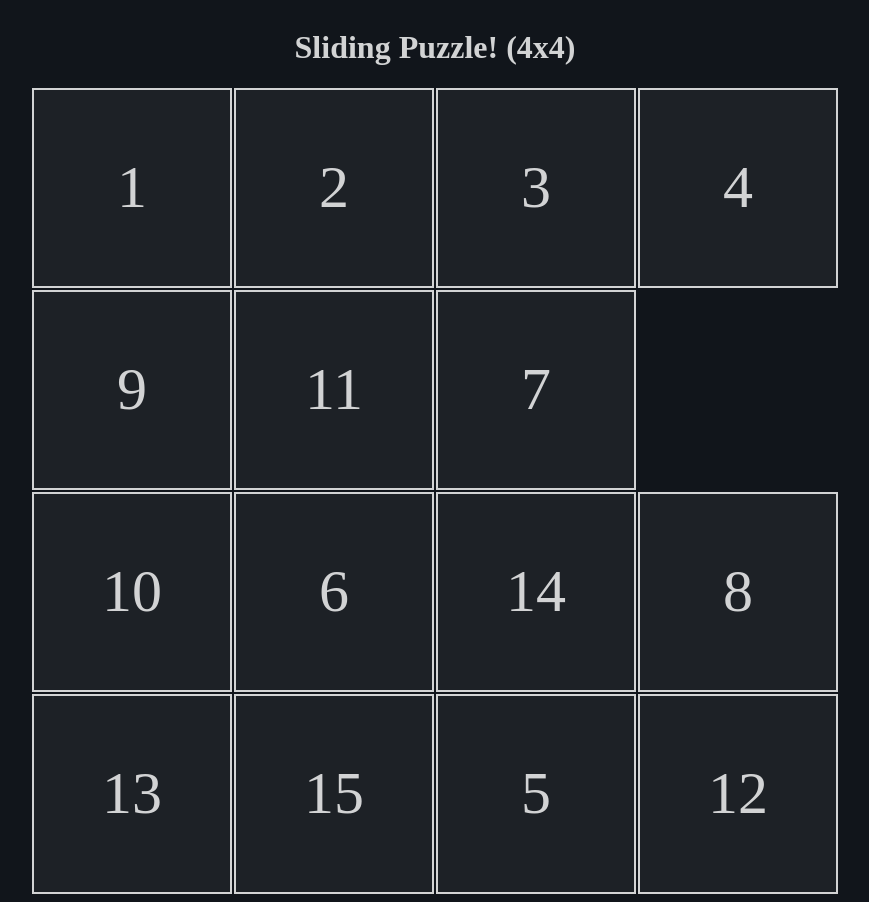
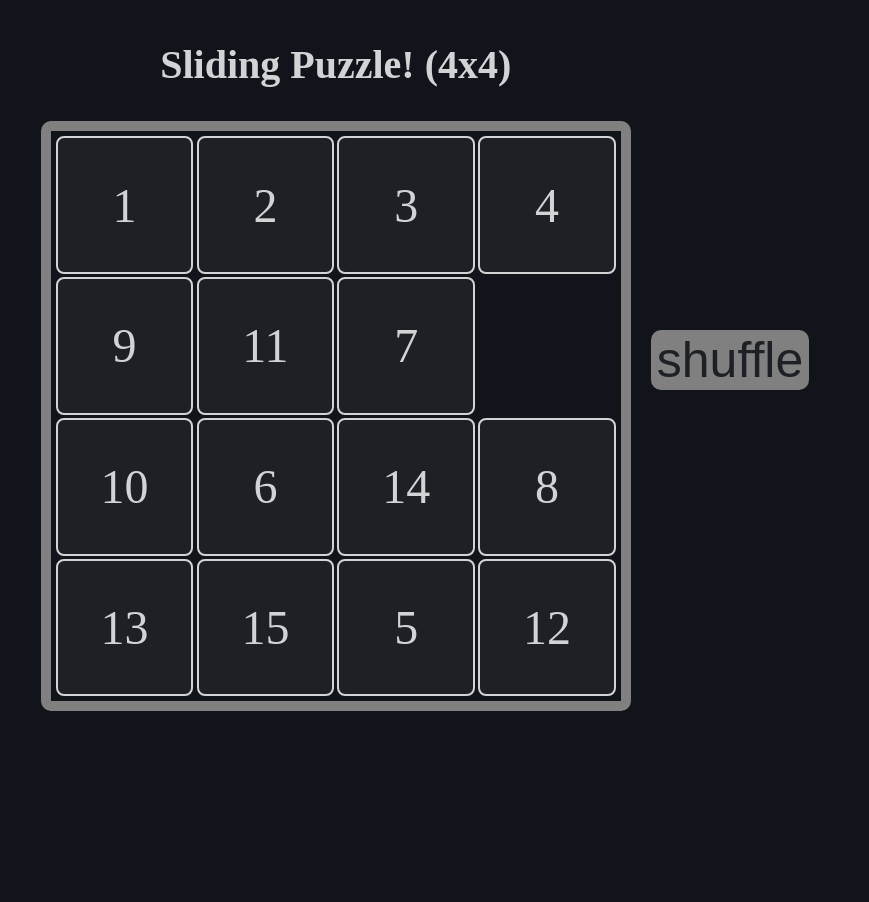
Before and after one commit to leego0221/sliding-puzzle, a plain HTML site: page index.html in a window 1280 px wide. Shown: the whole page, without its empty margins (205-1074 px from the left). After the commit the page ends 800 px from the top, so only its background shows below. Drawn offline with Linux system fonts and the light colour scheme.

Commit message:
슬라이딩 퍼즐 ver 1.2
퍼즐 사이즈 변경 & 셔플 기능 추가

```diff
--- a/index.html
+++ b/index.html
@@ -8,24 +8,12 @@
     <link rel="stylesheet" href="styles.css" />
   </head>
   <body>
-    <h1 id="title">Sliding Puzzle! (4x4)</h1>
-    <div class="border">
-      <div class="block" id="n1">1</div>
-      <div class="block" id="n2">2</div>
-      <div class="block" id="n3">3</div>
-      <div class="block" id="n4">4</div>
-      <div class="block" id="n5">5</div>
-      <div class="block" id="n6">6</div>
-      <div class="block" id="n7">7</div>
-      <div class="block" id="n8">8</div>
-      <div class="block" id="n9">9</div>
-      <div class="block" id="n10">10</div>
-      <div class="block" id="n11">11</div>
-      <div class="block" id="n12">12</div>
-      <div class="block" id="n13">13</div>
-      <div class="block" id="n14">14</div>
-      <div class="block" id="n15">15</div>
-      <div class="block" id="n16"></div>
+    <div id="board">
+      <h2 id="title"></h2>
+      <div id="border"></div>
+    </div>
+    <div id="buttons">
+      <button id="shuffle-btn">shuffle</button>
     </div>
     <script src="script.js"></script>
   </body>
--- a/script.js
+++ b/script.js
@@ -1,19 +1,37 @@
-const block = document.querySelectorAll(".block");
+let size; // 블록의 가로 세로 크기
+let index, pointedNum, prevPointedNum;
 
-const TO_LEFT = -1;
-const TO_RIGHT = 1;
-const TO_UP = -4;
-const TO_DOWN = 4;
+const shuffleButton = document.getElementById("shuffle-btn");
 
-const START = 15;
-let pointedNum = START;
-let prevPointedNum = START;
-block[START].classList.add("pointed");
-block[START].classList.add("prev-pointed");
+function makePuzzle(num) {
+  const title = document.getElementById("title");
+  const border = document.getElementById("border");
+  title.innerText = `Sliding Puzzle! (${num}x${num})`;
+  size = num;
+  index = num * num - 1;
+
+  for (let i = 0; i < num * num; i++) {
+    const block = document.createElement("div");
+    block.className = "block";
+    block.id = `n${i + 1}`;
+    block.innerText = i + 1;
+    border.appendChild(block);
+
+    if (i === index) {
+      block.classList.add("pointed");
+      block.classList.add("prev-pointed");
+      block.innerText = "";
+    }
+  }
+
+  pointedNum = index;
+  prevPointedNum = index;
+  border.style.gridTemplateColumns = `repeat(${num}, 1fr)`;
+}
 
 function swapBlock(key) {
-  // 정해진 키 외의 값이 들어오면 버그 생김
-  if (key === TO_LEFT || key === TO_RIGHT || key === TO_UP || key === TO_DOWN) {
+  // 정해진 키(-1, 1, -size, size) 외의 값이 들어오면 버그 생김
+  if (Math.abs(key) === 1 || Math.abs(key) === size) {
     // 클래스 변경
     block[pointedNum].classList.remove("pointed");
     block[pointedNum + key].classList.add("pointed");
@@ -31,18 +49,18 @@ function swapBlock(key) {
 }
 
 function shuffleBlock() {
-  for (let i = 0; i < 200; i++) {
+  for (let i = 0; i < size * 50; i++) {
     let num = Math.floor(Math.random() * 4) + 10;
-    if (num === 10 && pointedNum % 4 !== 0) {
-      num = TO_LEFT;
-    } else if (num === 11 && pointedNum % 4 !== 3) {
-      num = TO_RIGHT;
-    } else if (num === 12 && pointedNum > 3) {
-      num = TO_UP;
-    } else if (num === 13 && pointedNum < 12) {
-      num = TO_DOWN;
+    if (num === 10 && pointedNum % size !== 0) {
+      num = -1;
+    } else if (num === 11 && pointedNum % size !== size - 1) {
+      num = 1;
+    } else if (num === 12 && pointedNum > size - 1) {
+      num = -size;
+    } else if (num === 13 && pointedNum < size * (size - 1)) {
+      num = size;
     } else {
-      num = 0; // 정해진 숫자 외 다른 것은 아무 일도 일어나지 않음
+      num = 0; // 0은 겉으로 아무 일도 일어나지 않음
     }
     swapBlock(num);
   }
@@ -61,23 +79,27 @@ function checkPuzzle() {
   });
 
   // 다 맞췄을 시 동작
-  if (check === 15) {
+  if (check === size * size - 1) {
     setTimeout(() => {
       alert("퍼즐을 다 맞췄습니다! 확인 버튼을 누르면 다시 섞입니다.");
       shuffleBlock();
-    }, 1000);
+    }, 100);
   }
 }
 
+function simpleCheck() {
+  if (block[block.length - 1].classList.contains("pointed")) checkPuzzle();
+}
+
 window.addEventListener("keydown", (event) => {
-  if (event.key === "ArrowLeft" && pointedNum % 4 !== 0) {
-    swapBlock(TO_LEFT);
-  } else if (event.key === "ArrowRight" && pointedNum % 4 !== 3) {
-    swapBlock(TO_RIGHT);
-  } else if (event.key === "ArrowUp" && pointedNum > 3) {
-    swapBlock(TO_UP);
-  } else if (event.key === "ArrowDown" && pointedNum < 12) {
-    swapBlock(TO_DOWN);
+  if (event.key === "ArrowLeft" && pointedNum % size !== 0) {
+    swapBlock(-1);
+  } else if (event.key === "ArrowRight" && pointedNum % size !== size - 1) {
+    swapBlock(1);
+  } else if (event.key === "ArrowUp" && pointedNum > size - 1) {
+    swapBlock(-size);
+  } else if (event.key === "ArrowDown" && pointedNum < size * (size - 1)) {
+    swapBlock(size);
   }
 
   // 퍼즐 맞췄는지 확인
@@ -86,4 +108,14 @@ window.addEventListener("keydown", (event) => {
   }
 });
 
+shuffleButton.addEventListener("click", () => {
+  shuffleBlock();
+  simpleCheck();
+});
+
+makePuzzle(4);
+const block = document.querySelectorAll(".block");
+
 shuffleBlock(); // 처음 셔플
+
+simpleCheck(); // 혹시 모를 맨 처음 체크
--- a/styles.css
+++ b/styles.css
@@ -2,32 +2,59 @@ body {
   display: flex;
   justify-content: center;
   align-items: center;
-  flex-direction: column;
   background-color: #11151b;
 }
 
-h1 {
+#title {
   color: #d2d3d4;
+  font-size: 40px;
+  text-align: center;
 }
 
-.border {
+#border {
   display: grid;
-  grid-template-columns: repeat(4, 1fr);
-  gap: 2px;
+  gap: 0.2rem;
+  width: 35rem;
+  height: 35rem;
+  padding: 5px;
+  border: 10px solid grey;
+  border-radius: 10px;
 }
 
 .block {
   display: grid;
   place-items: center;
-  width: 200px;
-  height: 200px;
+  width: 100%;
+  height: 100%;
+  font-size: 3rem;
   color: #d2d3d4;
   background-color: #1d2126;
-  font-size: 60px;
+  border: 2px solid #d2d3d4;
+  border-radius: 0.5rem;
   box-sizing: border-box;
-  border: 2px solid #d2d3d4;
 }
 
 .pointed {
   all: unset;
 }
+
+#buttons {
+  display: flex;
+  flex-direction: column;
+  gap: 20px;
+  margin: 20px;
+}
+
+#shuffle-btn {
+  font-size: 50px;
+  border: none;
+  border-radius: 10px;
+  color: #1d2126;
+  background-color: grey;
+  transition: opacity linear 0.1s;
+}
+
+#shuffle-btn:hover {
+  cursor: pointer;
+  opacity: 0.8;
+}
```
